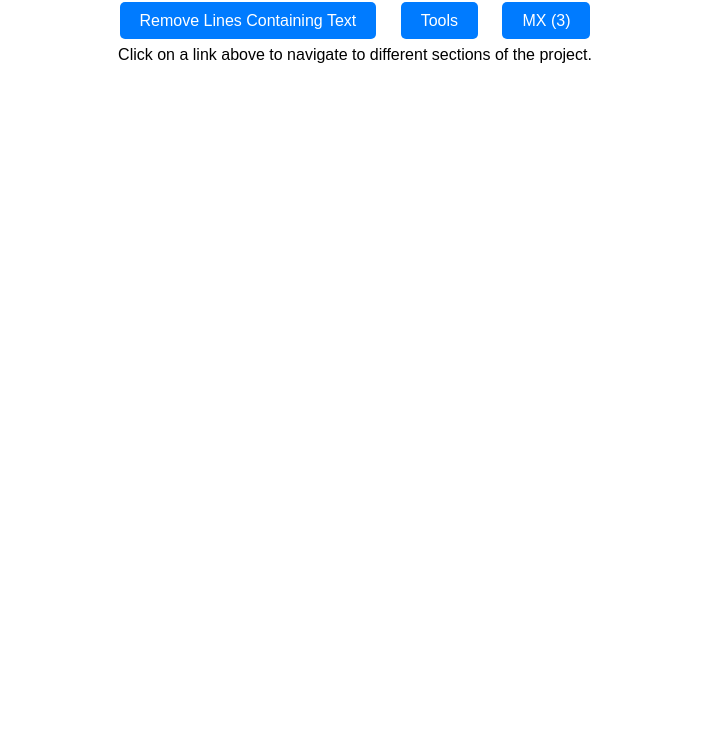
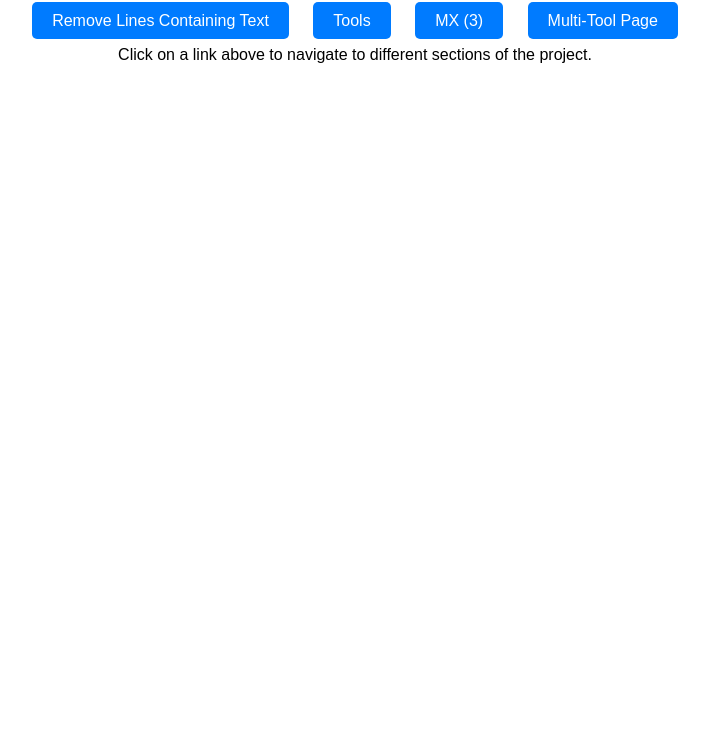
Before and after one commit to abdo98lem/h5rt5h4, a plain HTML site: page index.html in a window 1280 px wide. Shown: the part 68-800 px from the top of the page, without its empty margins (285-994 px from the left). Drawn offline with Linux system fonts and the light colour scheme.

Commit message:
Update index.html

```diff
--- a/index.html
+++ b/index.html
@@ -29,6 +29,7 @@
         <a href="Remove Lines Containing Text.html">Remove Lines Containing Text</a>
         <a href="Tools.html">Tools</a>
         <a href="mx (3).html">MX (3)</a>
+        <a href="Multi-Tool Page.html">Multi-Tool Page</a>
     </nav>
     <p>Click on a link above to navigate to different sections of the project.</p>
 </body>
```
